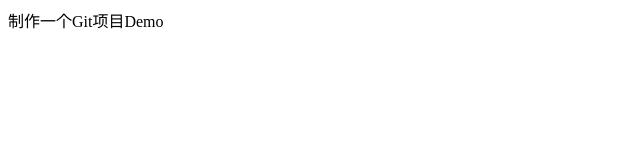
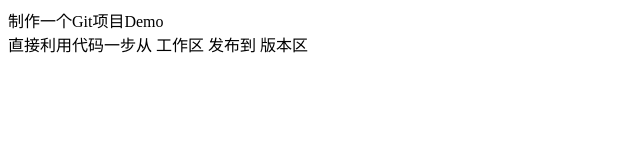
Before and after one commit to huangkesong/Happy, a plain HTML site: page drag.html in a window 1280 px wide. Shown: the whole page, without its empty margins (0-640 px from the left). Drawn offline with Linux system fonts and the light colour scheme.

Commit message:
利用-a直接跳过暂存区发布到版本区 2017-6-7

```diff
--- a/drag.html
+++ b/drag.html
@@ -7,5 +7,6 @@
 </head>
 <body>
 <div class="gitBox">制作一个Git项目Demo</div>
+<div class="gitBox">直接利用代码一步从 工作区 发布到 版本区</div>
 </body>
 </html>
```
